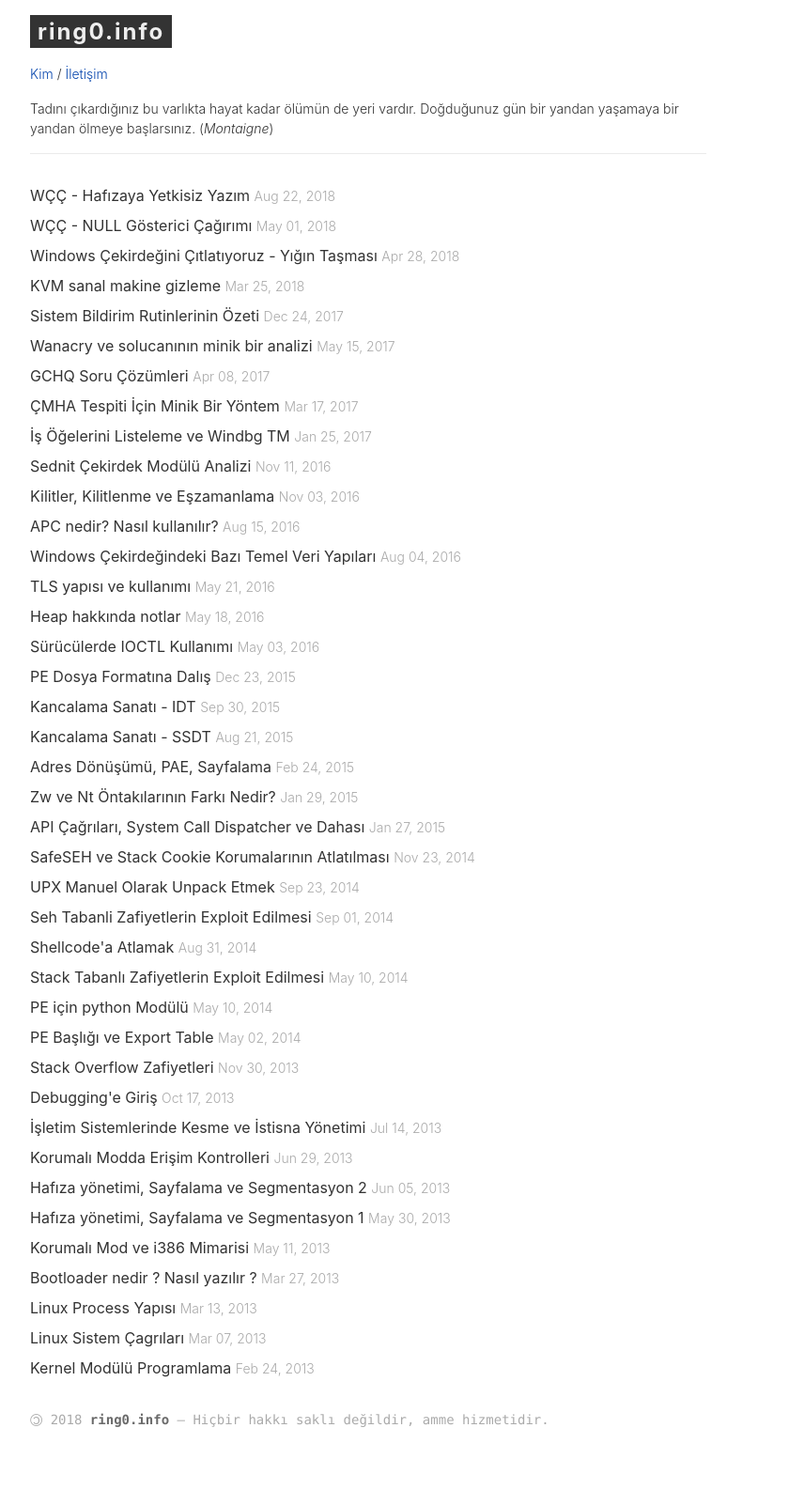
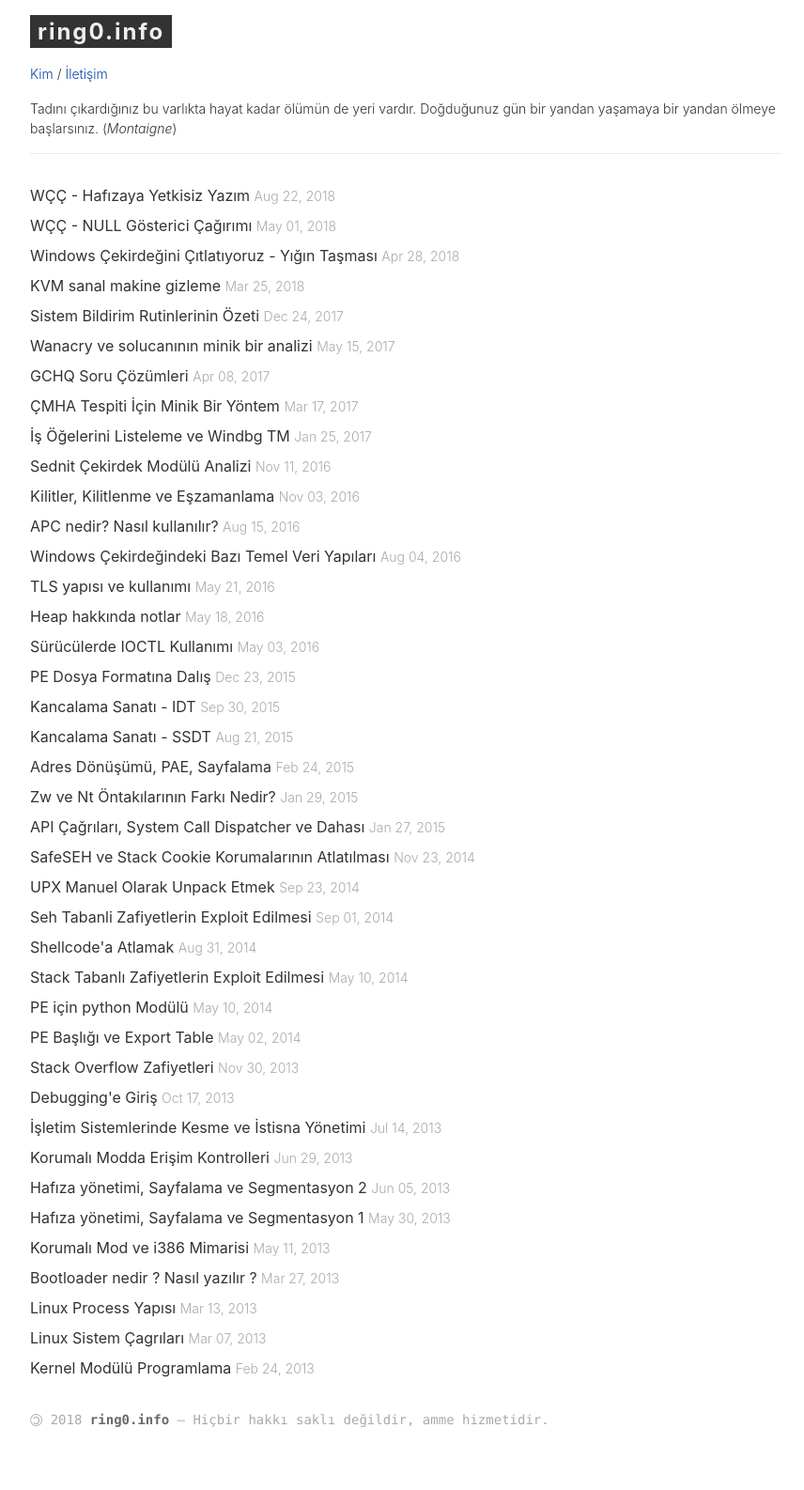
Before and after one commit to philophys/philophys.github.com, a Jekyll site: the page built from index.html, in a window 1280 px wide. Shown: the whole page at 94% size, without its empty margins (8-864 px from the left). Built offline with Jekyll 4.4.1, drawn with Linux system fonts in a browser that asks for light colours.

Commit message:
Update main.scss

```diff
--- a/css/main.scss
+++ b/css/main.scss
@@ -13,7 +13,7 @@ $big-font-size:    1.3rem;
 $base-line-height: 1.5;
 
 $spacing-unit:     2rem;
-$max-width:        48rem;
+$max-width:        53rem;
 
 $text-color:       #333;
 $background-color: #fff;
```
